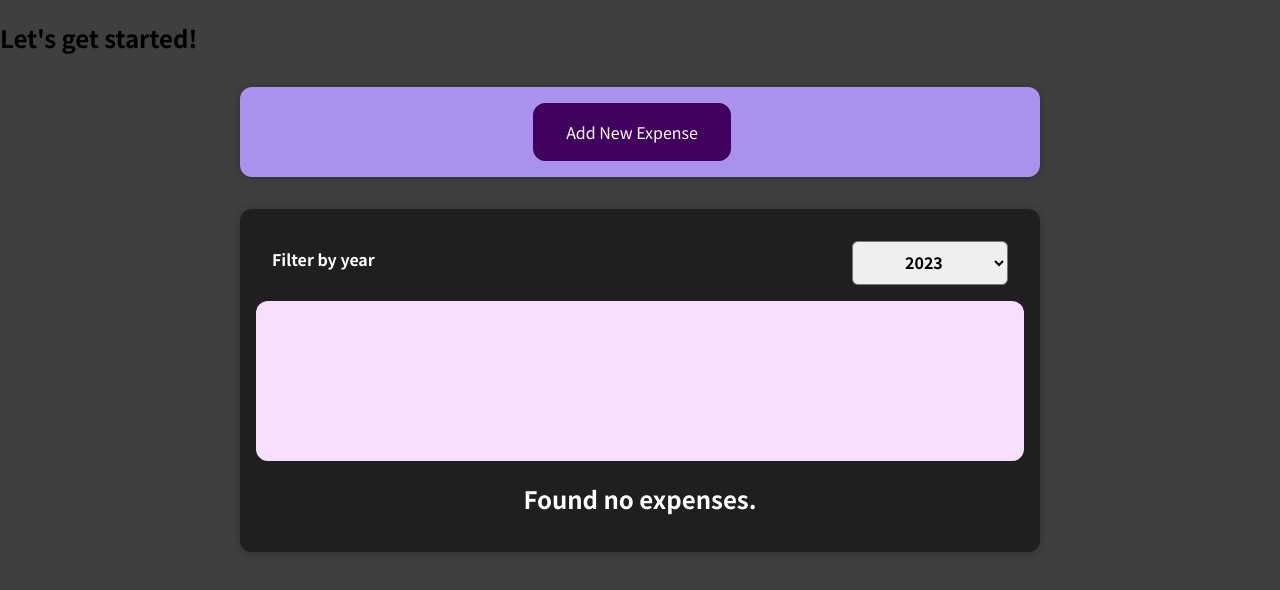
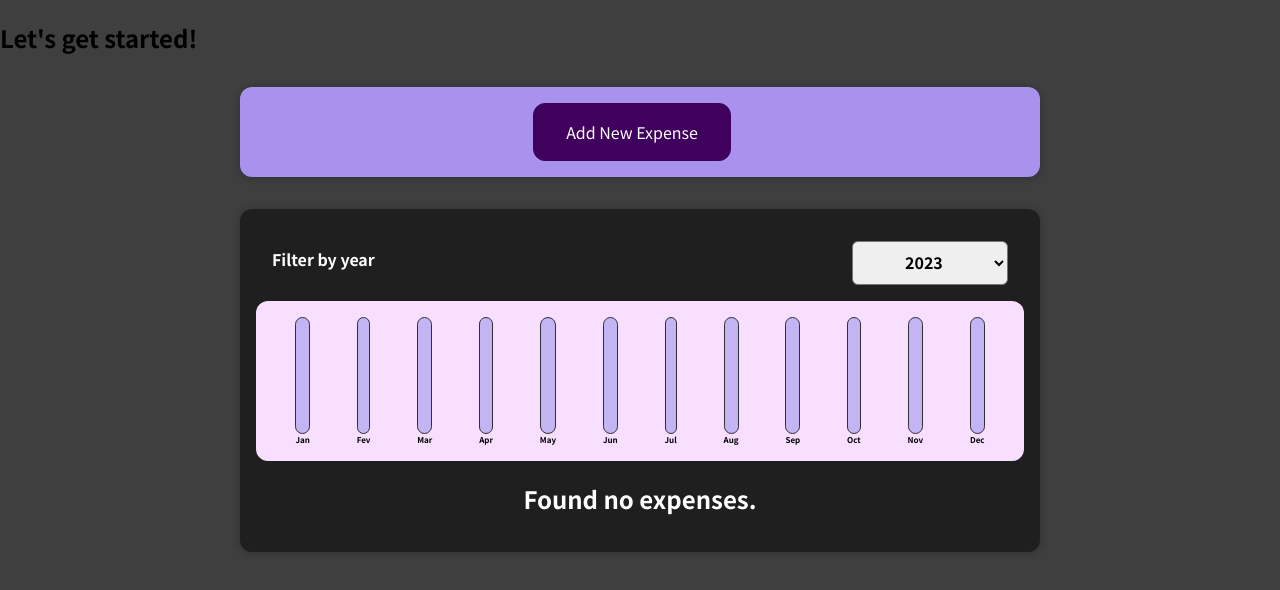
Before and after one commit to EunjiKU/Udemy-React, a React (Create React App) app in the folder 01-starting-setup/: page / in a window 1280 px wide. Shown: the top 590 px of the page. Built offline with nearby package versions, Linux system fonts and the light colour scheme.

Commit message:
섹션5 마지막 마저 듣기

```diff
--- a/01-starting-setup/src/components/Chart/Chart.js
+++ b/01-starting-setup/src/components/Chart/Chart.js
@@ -8,14 +8,14 @@ const Chart = props => {
   const totalMaximum = Math.max(...dataPointValues);
 
   return <div className="chart">
-    {props.dataPoints.map((dataPoint) => {
+    {props.dataPoints.map((dataPoint) =>
       <ChartBar
         key={dataPoint.label}
         value={dataPoint.value}
         maxValue={totalMaximum}
         label={dataPoint.label}
       />
-    })}
+    )}
   </div>
 }
 
--- a/01-starting-setup/src/components/Chart/ChartBar.css
+++ b/01-starting-setup/src/components/Chart/ChartBar.css
@@ -0,0 +1,30 @@
+.chart-bar {
+  height: 100%;
+  display: flex;
+  flex-direction: column;
+  align-items: center;
+}
+
+.chart-bar__inner {
+  height: 100%;
+  width: 100%;
+  border: 1px solid #313131;
+  border-radius: 12px;
+  background-color: #c3b4f3;
+  overflow: hidden;
+  display: flex;
+  flex-direction: column;
+  justify-content: flex-end;
+}
+
+.chart-bar__fill {
+  background-color: #4826b9;
+  width: 100%;
+  transition: all 0.3s ease-out;
+}
+
+.chart-bar__label {
+  font-weight: bold;
+  font-size: 0.5rem;
+  text-align: center;
+}
--- a/01-starting-setup/src/components/Chart/ChartBar.js
+++ b/01-starting-setup/src/components/Chart/ChartBar.js
@@ -7,7 +7,7 @@ const ChartBar = props => {
 
   if(props.maxValue > 0) {
     // 🔹 Math.round : 숫자를 반올림 처리할 때
-    barFillHeight = Math.round((props.value / props.maxValue) * 100)
+    barFillHeight = Math.round((props.value / props.maxValue) * 100) + '%';
   }
 
   return <div className="chart-bar">
```
